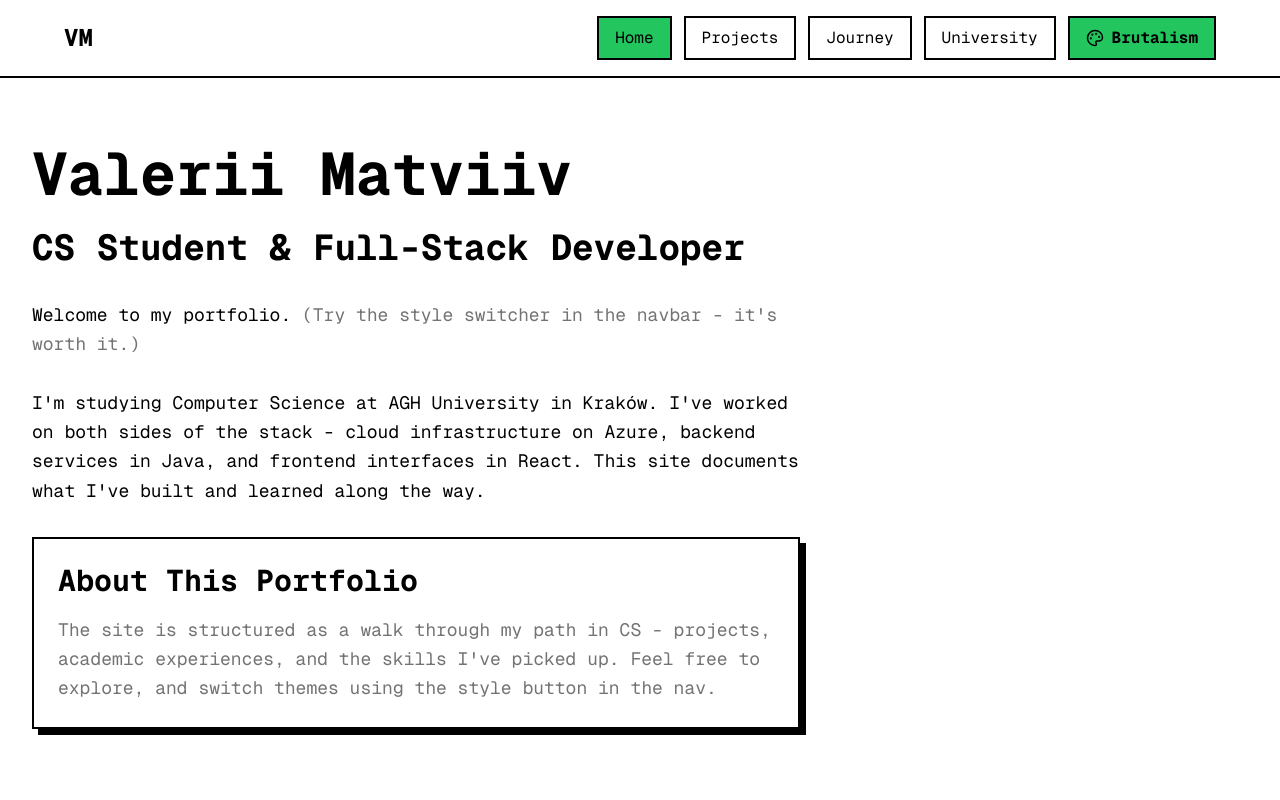
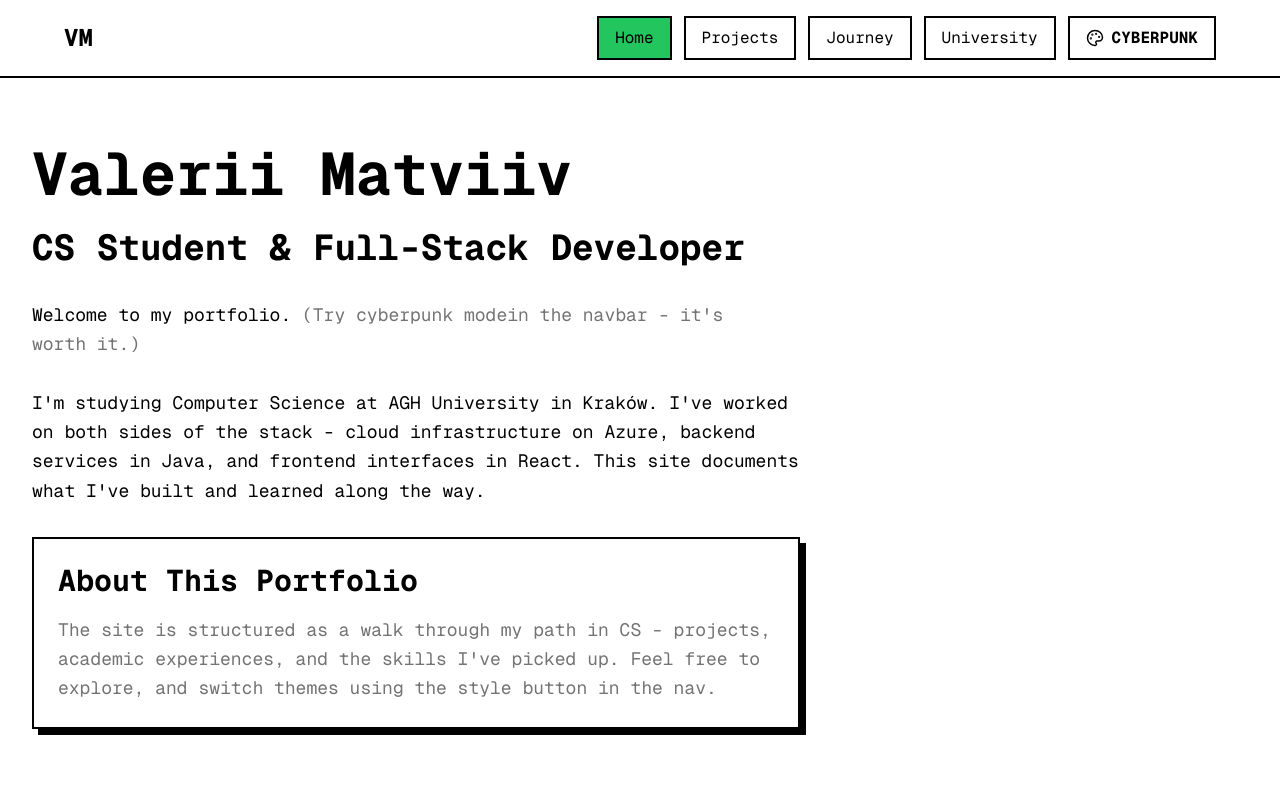
Before and after one commit to valmtv/portfolio, a Next.js app: page / in a window 1280 px wide. Shown: the top 800 px of the page. Built offline with nearby package versions, Linux system fonts and the light colour scheme.

Commit message:
Scale Navbar back

```diff
--- a/src/components/layout/navbar.tsx
+++ b/src/components/layout/navbar.tsx
@@ -3,10 +3,10 @@
 import Link from "next/link"
 import { usePathname } from "next/navigation"
 import { useTheme } from "contexts/theme-context"
-import { themes, type ThemeType } from "lib/themes"
+import { type ThemeType } from "lib/themes"
 import { getThemeClasses } from "lib/themes"
 import { cn } from "lib/utils"
-import { useState, useRef, useEffect } from "react"
+import { useState, useEffect } from "react"
 import { Menu, X, Palette } from "lucide-react"
 
 const navItems = [
@@ -16,46 +16,35 @@ const navItems = [
   { href: "/university", label: "University" },
 ] as const
 
+const OTHER_THEME: Record<ThemeType, ThemeType> = {
+  brutalism: "cyberpunk",
+  cyberpunk: "brutalism",
+}
+
 export function Navbar() {
   const pathname = usePathname()
-  const { theme, setTheme, themeConfig } = useTheme()
+  const { theme, setTheme } = useTheme()
   const classes = getThemeClasses(theme)
-  const [isDropdownOpen, setIsDropdownOpen] = useState(false)
   const [isMobileMenuOpen, setIsMobileMenuOpen] = useState(false)
-  const dropdownRef = useRef<HTMLDivElement>(null)
 
-  const availableThemes = Object.entries(themes).map(([id, config]) => ({
-    id: id as ThemeType,
-    name: config.name,
-  }))
-
-  useEffect(() => {
-    const handleClickOutside = (event: MouseEvent) => {
-      if (dropdownRef.current && !dropdownRef.current.contains(event.target as Node)) {
-        setIsDropdownOpen(false)
-      }
-    }
-
-    document.addEventListener("mousedown", handleClickOutside)
-    return () => document.removeEventListener("mousedown", handleClickOutside)
-  }, [])
+  const isCyberpunk = theme === "cyberpunk"
+  const otherTheme = OTHER_THEME[theme]
 
   useEffect(() => {
     setIsMobileMenuOpen(false)
   }, [pathname])
 
-  const handleThemeSelect = (themeId: ThemeType) => {
-    setTheme(themeId)
-    setIsDropdownOpen(false)
+  const handleToggleTheme = () => {
+    setTheme(otherTheme)
   }
-
-  const isCyberpunk = theme === 'cyberpunk'
 
   return (
     <nav
       className={cn(
         "fixed top-0 left-0 right-0 z-50 transition-all",
-        isCyberpunk ? "py-6 px-0" : "py-4 px-4 md:px-8 border-b-2 border-theme-border bg-theme-background"
+        isCyberpunk
+          ? "py-6 px-0"
+          : "py-4 px-4 md:px-8 border-b-2 border-theme-border bg-theme-background"
       )}
     >
       {isCyberpunk && <div className="cyberpunk-nav-decoration" />}
@@ -73,6 +62,7 @@ export function Navbar() {
           VM
         </Link>
 
+        {/* Desktop nav */}
         <div className="hidden lg:flex items-center gap-3">
           {navItems.map((item) => {
             const isActive = pathname === item.href
@@ -101,55 +91,25 @@ export function Navbar() {
             )
           })}
 
-          <div className="relative" ref={dropdownRef}>
           <button
-              onClick={() => setIsDropdownOpen(!isDropdownOpen)}
+            onClick={handleToggleTheme}
             className={cn(
               "px-4 py-2 text-base flex items-center gap-2",
               classes.button,
               classes.transition,
               "hover:-translate-y-0.5",
               isCyberpunk
-                  ? "cyberpunk-btn cyberpunk-btn-active"
-                  : "bg-theme-accent text-theme-accentForeground border-theme-border"
+                ? "cyberpunk-btn"
+                : "bg-theme-card text-theme-foreground border-theme-border"
             )}
+            title={`Switch to ${otherTheme}`}
           >
             <Palette size={18} />
-              <span>{themeConfig.name}</span>
+            {otherTheme.toUpperCase()}
           </button>
-
-            {isDropdownOpen && (
-              <div
-                className={cn(
-                  "absolute right-0 mt-2 py-2 min-w-[200px]",
-                  classes.card,
-                  "bg-theme-card border-theme-border"
-                )}
-              >
-                {availableThemes.map((themeOption) => {
-                  const isSelected = theme === themeOption.id
-                  return (
-                    <button
-                      key={themeOption.id}
-                      onClick={() => handleThemeSelect(themeOption.id)}
-                      className={cn(
-                        "w-full text-left px-4 py-2 text-base transition-colors",
-                        classes.body,
-                        isSelected
-                          ? "bg-theme-muted text-theme-accent"
-                          : "bg-transparent text-theme-foreground hover:bg-theme-muted/50"
-                      )}
-                    >
-                      {themeOption.name}
-                      {isSelected && <span className="ml-2">✓</span>}
-                    </button>
-                  )
-                })}
-              </div>
-            )}
-          </div>
         </div>
 
+        {/* Mobile hamburger */}
         <button
           onClick={() => setIsMobileMenuOpen(!isMobileMenuOpen)}
           className={cn(
@@ -164,11 +124,16 @@ export function Navbar() {
         </button>
       </div>
 
+      {/* Mobile menu */}
       {isMobileMenuOpen && (
-        <div className={cn(
+        <div
+          className={cn(
             "lg:hidden mt-4 py-4 space-y-2",
-          isCyberpunk ? "bg-theme-card border-b-2 border-theme-border" : "bg-theme-background border-t-2 border-theme-border"
-        )}>
+            isCyberpunk
+              ? "bg-theme-card border-b-2 border-theme-border"
+              : "bg-theme-background border-t-2 border-theme-border"
+          )}
+        >
           {navItems.map((item) => {
             const isActive = pathname === item.href
             return (
@@ -191,31 +156,19 @@ export function Navbar() {
             )
           })}
 
-          <div className="pt-2">
-            <div className="px-4 py-2 text-sm flex items-center gap-2 text-theme-mutedForeground">
-              <Palette size={16} />
-              <span>Theme:</span>
-            </div>
-            {availableThemes.map((themeOption) => {
-              const isSelected = theme === themeOption.id
-              return (
           <button
-                  key={themeOption.id}
-                  onClick={() => handleThemeSelect(themeOption.id)}
+            onClick={handleToggleTheme}
             className={cn(
-                    "w-full text-left px-6 py-2 text-base transition-colors",
+              "w-full text-left px-4 py-3 text-base",
+              classes.button,
+              classes.transition,
               classes.body,
-                    isSelected
-                      ? "bg-theme-muted text-theme-accent"
-                      : "bg-transparent text-theme-foreground"
+              "bg-theme-card text-theme-foreground border-theme-border"
             )}
           >
-                  {themeOption.name}
-                  {isSelected && <span className="ml-2">✓</span>}
+            <Palette size={18} className="inline-block mr-2" />
+            {otherTheme.toUpperCase()}
           </button>
-              )
-            })}
-          </div>
         </div>
       )}
     </nav>
--- a/src/components/sections/hero-section.tsx
+++ b/src/components/sections/hero-section.tsx
@@ -14,7 +14,7 @@ export function HeroSection() {
       <ThemeText className="max-w-3xl mb-8">
         Welcome to my portfolio.{" "}
         <span className="text-theme-mutedForeground">
-          (Try the style switcher in the navbar - it&apos;s worth it.)
+          (Try cyberpunk modein the navbar - it&apos;s worth it.)
         </span>
         <br />
         <br />
```
Lines whose indentation alone changed are shown as unchanged.
